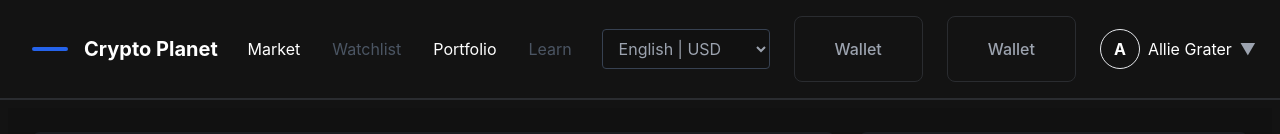
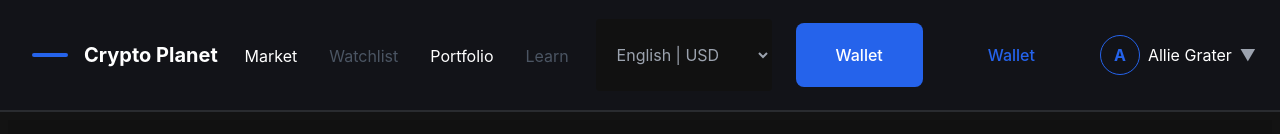
Before and after one commit to fabiodelllima/crypto-planet-frontend, a React (Vite) app in the folder crypto-planet/: page /portfolio in a window 1280 px wide. Shown: the top 134 px of the page. Built offline with nearby package versions, Linux system fonts and the light colour scheme.

Commit message:
refactor: Refinamento na estilização do componente Header

```diff
--- a/crypto-planet/src/components/layout/Header.tsx
+++ b/crypto-planet/src/components/layout/Header.tsx
@@ -1,5 +1,6 @@
+import { useState } from "react";
 import { Link, useNavigate, useLocation } from "react-router-dom";
-import { useState } from "react";
+
 import Button from "../../components/common/Button";
 import Select from "../../components/common/Select";
 
@@ -27,11 +28,11 @@ const Header = () => {
   const isPortfolio = location.pathname === "/portfolio";
 
   return (
-    <header className="bg-[#131313] text-white border-b-2 border-borderGray">
-      <div className="max-w-7xl mx-auto px-4 lg:px-6 py-4">
+    <header className="bg-background text-white border-b-2 border-greySecondary">
+      <div className="max-w-7xl mx-auto px-4 lg:px-6">
         <div className="flex justify-between items-center">
           <div className="flex items-center">
-            <div className="w-9 h-1 bg-blue-600 rounded-full ml-2"></div>
+            <div className="w-9 h-1 bg-bluePrimary rounded-full ml-2"></div>
             <h1 className="text-xl font-bold ml-4">Crypto Planet</h1>
           </div>
           <nav className="hidden lg:flex items-center gap-8 pt-1">
@@ -39,15 +40,17 @@ const Header = () => {
               <Link
                 key={item.name}
                 to={item.href || "#"}
-                className={`relative pb-1 ${
+                className={`${
                   location.pathname === item.href
-                    ? "text-blueAccent"
+                    ? "text-bluePrimary"
                     : item.disabled
                     ? "text-gray-600 pointer-events-none"
-                    : "text-white  hover:text-blueAccent"
+                    : "text-white  hover:text-bluePrimary"
                 }`}
               >
-                {item.name}
+                <div className="py-10 border-b-2 border-transparent hover:border-bluePrimary">
+                  {item.name}
+                </div>
               </Link>
             ))}
           </nav>
@@ -55,21 +58,16 @@ const Header = () => {
             <Select
               options={languageOptions}
               defaultValue="english-usd"
-              onChange={(e) => console.log(e.target.value)}
-              className="bg-[#111] text-gray-400 border border-gray-700 rounded px-3 py-2"
+              className="bg-[#111] text-gray-400 border border-transparent hover:border-gray-700 rounded px-4 py-6"
             />
 
             {isPortfolio ? (
               <>
-                <Button variant="primary" className="flex items-center gap-2">
-                  Wallet
-                </Button>
-                <Button variant="secondary" className="flex items-center gap-2">
-                  Wallet
-                </Button>
+                <Button styleType="primary">Wallet</Button>
+                <Button styleType="secondary">Wallet</Button>
                 <div className="flex items-center gap-2">
                   <div
-                    className="w-10 h-10 border border-blueAccent bg-transparent text-blueAccent font-bold flex items-center justify-center rounded-full"
+                    className="w-10 h-10 border border-bluePrimary bg-transparent text-bluePrimary font-bold flex items-center justify-center rounded-full"
                     title="User Initial"
                   >
                     A
@@ -81,16 +79,15 @@ const Header = () => {
             ) : (
               <>
                 <Button
-                  variant="secondary"
-                  className="hover:bg-white hover:text-black"
+                  styleType="secondary"
                   onClick={() => navigate("/login")}
                 >
                   Sign in
                 </Button>
                 <Button
-                  variant="primary"
+                  styleType="primary"
                   onClick={() => navigate("/register")}
-                  className="bg-blueAccent text-black"
+                  className="bg-bluePrimary text-black"
                 >
                   Register
                 </Button>
@@ -98,9 +95,9 @@ const Header = () => {
             )}
           </div>
           <Button
-            variant="secondary"
+            styleType="tertiary"
             onClick={toggleMenu}
-            className="lg:hidden mr-2"
+            className="lg:hidden mx-2 my-4 px-6 py-2 border border-transparent bg-greySecondary hover:border-greyPrimary rounded-lg"
           >
             {isMenuOpen ? "✕" : "☰"}
           </Button>
@@ -115,7 +112,7 @@ const Header = () => {
                     {!item.disabled && item.href ? (
                       <Link
                         to={item.href}
-                        className="text-white hover:text-blueAccent"
+                        className="text-white hover:text-bluePrimary"
                       >
                         {item.name}
                       </Link>
@@ -130,26 +127,26 @@ const Header = () => {
               <Select options={languageOptions} defaultValue="english-usd" />
               {isPortfolio ? (
                 <>
-                  <Button variant="primary" className="w-full">
+                  <Button styleType="primary" className="w-full">
                     Wallet
                   </Button>
-                  <Button variant="secondary" className="w-full">
+                  <Button styleType="secondary" className="w-full">
                     Wallet
                   </Button>
                 </>
               ) : (
                 <>
                   <Button
-                    variant="secondary"
+                    styleType="secondary"
                     onClick={() => navigate("/login")}
                     className="w-full bg-black hover:bg-white hover:text-black"
                   >
                     Sign in
                   </Button>
                   <Button
-                    variant="primary"
+                    styleType="primary"
                     onClick={() => navigate("/register")}
-                    className="w-full bg-blueAccent text-black"
+                    className="w-full bg-bluePrimary text-black"
                   >
                     Register
                   </Button>
```
